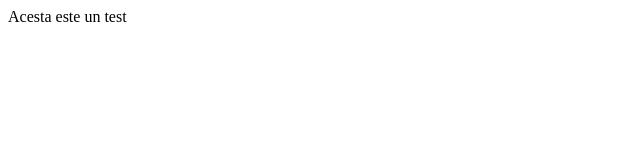
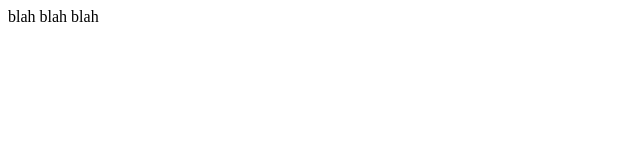
Before and after one commit to birtapaulamaria31/test, a plain HTML site: page index.html in a window 1280 px wide. Shown: the full height of the page, 0-640 px from the left. Drawn offline with Linux system fonts and the light colour scheme.

Commit message:
o mica schimbare

```diff
--- a/index.html
+++ b/index.html
@@ -6,6 +6,6 @@
     <title>Document</title>
 </head>
 <body>
-    Acesta este un test
+    blah blah blah
 </body>
 </html>
```
